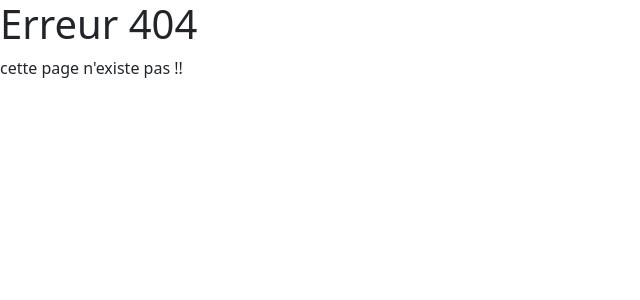
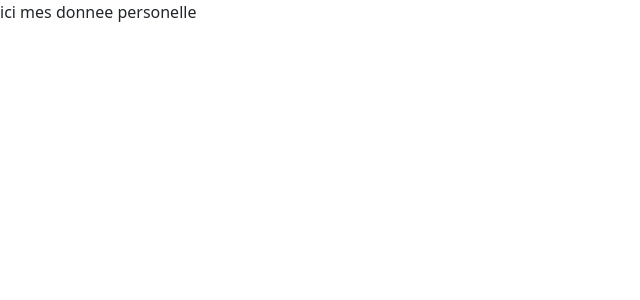
Before and after one commit to fred-dev22/projet-gl, a React (Create React App) app: page /donnees-personnelles in a window 1280 px wide. Before the commit this address had no page. Shown: the top 300 px of the page, without its empty margins (0-640 px from the left). Built offline with nearby package versions, Linux system fonts and the light colour scheme.

Commit message:
link to donnee personnelles

```diff
--- a/src/App.js
+++ b/src/App.js
@@ -9,6 +9,7 @@ import Voyages from './Pages/Voyages';
 import Apropos from './Pages/Apropos';
 import Mon_compte from './Pages/Mon_compte';
 import { Reservation } from './Pages/Reservation';
+import DonneePersonnelle from './Pages/DonneePersonnelle';
 
 function App() {
 
@@ -23,6 +24,7 @@ function App() {
         <Route path="a-propos" element={<Apropos/>}/>
         <Route path="compte" element={<Mon_compte/>}/>
         <Route path="reservation/:id" element={<Reservation />}/>
+        <Route path="donnees-personnelles" element={<DonneePersonnelle/>}/>
         <Route  path="*" element={<NotFound/>} />
       </Routes>
     </BrowserRouter>
--- /dev/null
+++ b/src/Pages/DonneePersonnelle.js
@@ -0,0 +1,11 @@
+import React from 'react';
+
+function DonneePersonnelle(props) {
+    return (
+        <div>
+            ici mes donnee personelle
+        </div>
+    );
+}
+
+export default DonneePersonnelle;
--- a/src/components/compte_components/Div_Body.js
+++ b/src/components/compte_components/Div_Body.js
@@ -1,5 +1,6 @@
 import React from "react";
 import { Card, Container, Row, Col, Button } from 'react-bootstrap'
+import { NavLink } from "react-router-dom";
 
 
 export const Div_Body = () => {
@@ -17,7 +18,10 @@ export const Div_Body = () => {
                                             les paramètres de écutité de votre compte utilisateur.
                                         </p>
                                     </Card.Text>
+                                    <NavLink to='/donnees-personnelles'>
                                     <Button variant="primary">Voir Mes Informations </Button>
+                                    </NavLink>
+
                                 </Card.Body>
                             </Card>
                         </Col>
```
Also changed, not shown: src/admin/index.js (added, +11 -0 lines).
